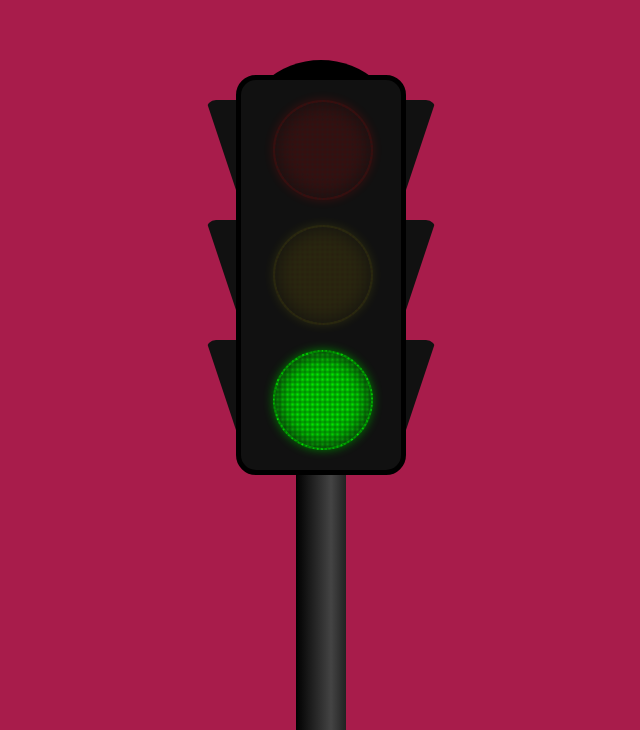
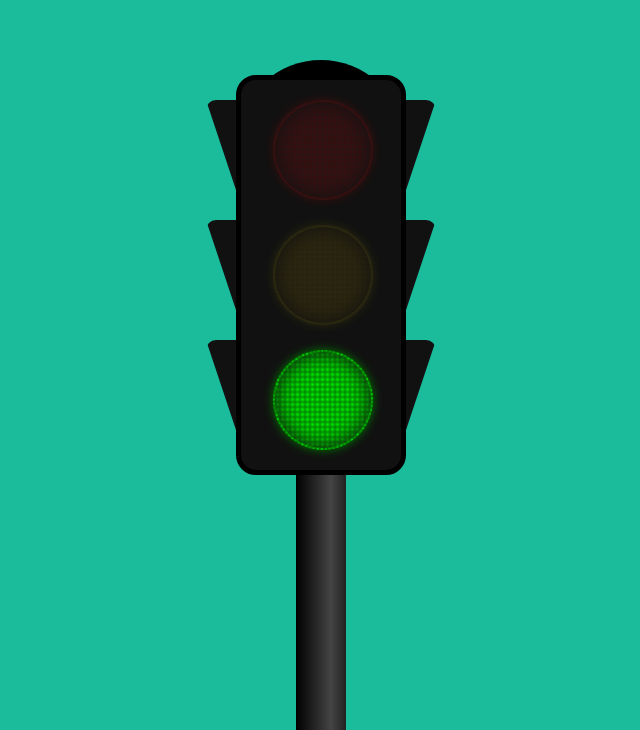
Before and after one commit to prashantpathak7/traffic_signal, a plain HTML site: page index.html in a window 1280 px wide. Shown: the part 125-855 px from the top of the page, without its empty margins (319-959 px from the left). Drawn offline with Linux system fonts and the light colour scheme.

Commit message:
background change

```diff
--- a/style.css
+++ b/style.css
@@ -5,8 +5,8 @@
 }
 
 body{
-    /* background-color: #1abc9c; */
-    background-color: #a81c4b;
+    background-color: #1abc9c;
+    /* background-color: #a81c4b; */
     display: flex;
     align-items: center;
     justify-content: center;
```
